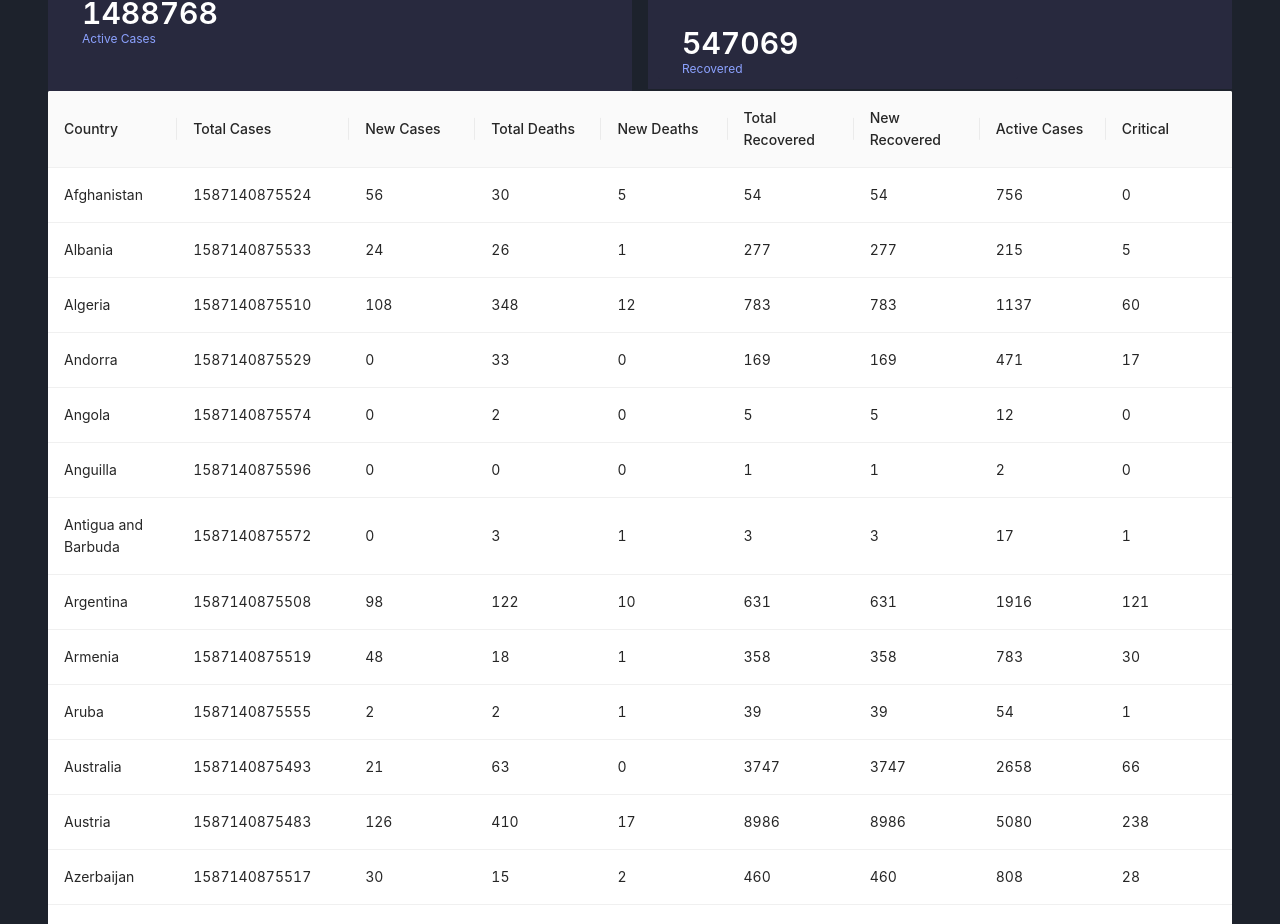
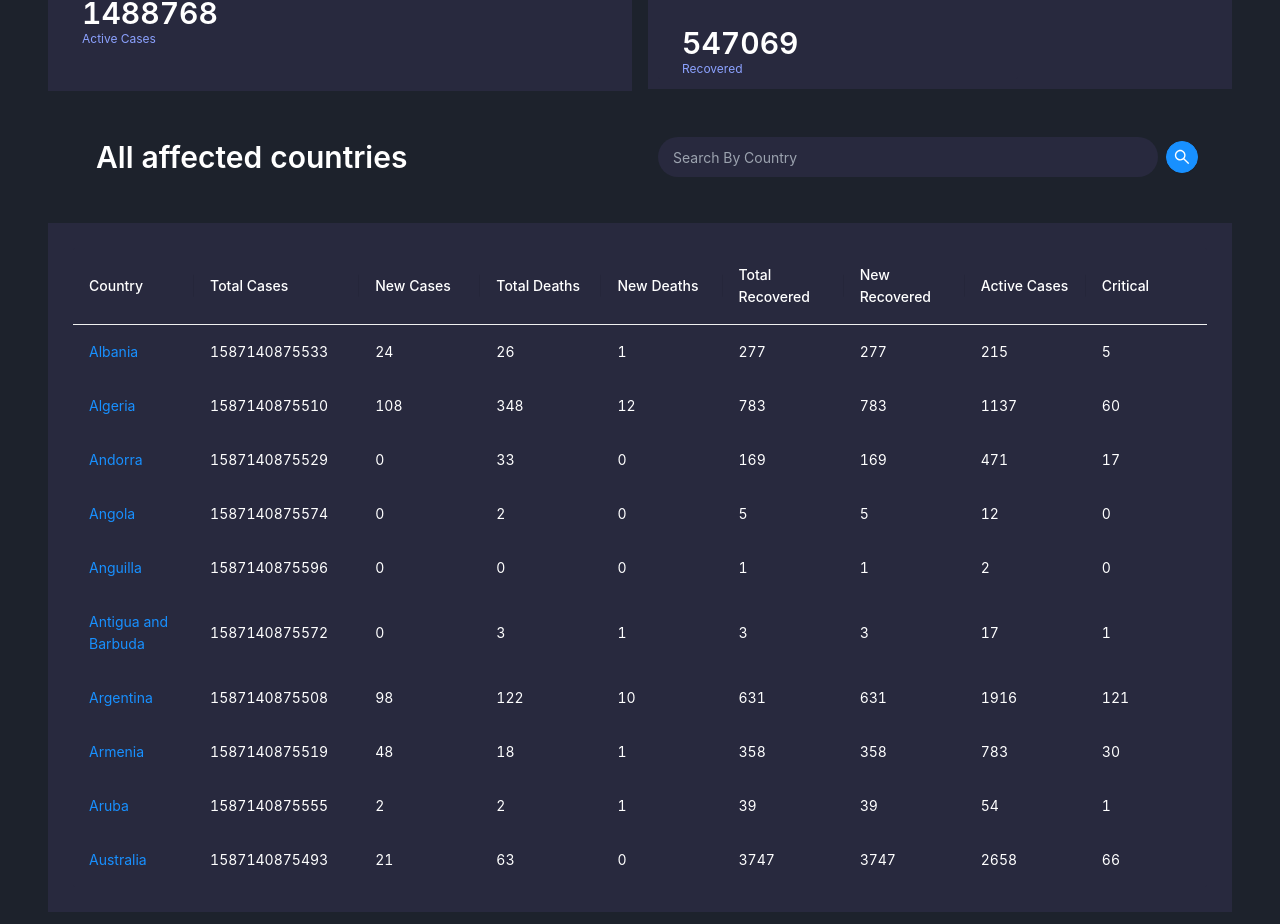
Before and after one commit to Rukshan123/covid-tracker-react, a React (Create React App) app: page / in a window 1280 px wide. Shown: the part 267-1191 px from the top of the page. Built offline with nearby package versions, Linux system fonts and the light colour scheme.

Commit message:
add pagination

```diff
--- a/src/App.css
+++ b/src/App.css
@@ -23,7 +23,34 @@
   font-size: calc(10px + 2vmin);
   color: white;
 }
+.ant-input-affix-wrapper > input.ant-input {
+  background-color: #28293E;
 
+}
+
+.ant-input{
+  color: "#ffff" !important
+}
+
+.ant-table-tbody > tr > td {
+  border-bottom: 0px !important;
+  transition: none;
+}
+
+.ant-table-tbody > tr.ant-table-row:hover > td , .ant-table-tbody > tr > td.ant-table-cell-row-hover {
+  background: none !important;
+}
+
+
+.ant-table , .ant-table-thead > tr > th{
+  background-color: #28293E !important;
+  color: #ffff !important;
+}
+
+thead{
+  background-color: #28293E !important;
+  color: #ffff !important;
+}
 .App-link {
   color: #61dafb;
 }
--- a/src/App.js
+++ b/src/App.js
@@ -29,6 +29,7 @@ function App() {
                 <Table
                     countryWiseCount={countryWiseCount}
                     totalCountryArrLength={totalCountryArrLength}
+                    setCountryWiseCount={setCountryWiseCount}
                     loadedData={loadedData}
                 ></Table>
             </div>
--- a/src/Components/Table.js
+++ b/src/Components/Table.js
@@ -1,13 +1,56 @@
 import React, { useState } from "react";
-import { Space, Pagination, Table, Input } from "antd";
+import { Space, Pagination, Table, Tooltip, Button } from "antd";
+import { SearchOutlined } from "@ant-design/icons";
 
-const DataTable = ({ countryWiseCount, totalCountryArrLength, loadedData }) => {
-    const [sortedInfo, setSortedInfo] = useState({});
+const DataTable = ({
+    countryWiseCount,
+    totalCountryArrLength,
+    loadedData,
+
+    setCountryWiseCount,
+}) => {
+    const [page, setPage] = useState(1);
+    const [postPerPage, setPostPerPage] = useState(10);
+    const [searchText, setSearchText] = useState("");
+
+    const indexOfLastPage = page + postPerPage;
+    const indexOfFirstPage = indexOfLastPage - postPerPage;
+    const currentCountryCovidCount = countryWiseCount.slice(
+        indexOfFirstPage,
+        indexOfLastPage
+    );
+
+    const onShowSizeChange = (current, pageSize) => {
+        setPostPerPage(pageSize);
+    };
+
+    let [filteredData] = useState();
+
+    const itemRender = (current, type, originialElement) => {
+        if (type === "prev") {
+            return (
+                // eslint-disable-next-line jsx-a11y/anchor-is-valid
+                <a className="text-xl" style={{ color: "#595959" }}>{`<`}</a>
+            );
+        }
+        if (type === "next") {
+            return (
+                // eslint-disable-next-line jsx-a11y/anchor-is-valid
+                <a className="text-xl" style={{ color: "#595959" }}>
+                    {" "}
+                    {`>`}{" "}
+                </a>
+            );
+        }
+        return originialElement;
+    };
+
     const columns = [
         {
             title: "Country",
             dataIndex: "country",
             width: 110,
+            render: (text) => <a onClick={alert("hi")}>{text}</a>,
         },
         {
             title: "Total Cases",
@@ -50,12 +93,86 @@ const DataTable = ({ countryWiseCount, totalCountryArrLength, loadedData }) => {
             width: 110,
         },
     ];
+    const handleChange = (e) => {
+        setSearchText(e.target.value);
+        if (e.target.value === "") {
+            loadedData();
+        }
+    };
+
+    const countrySearch = (searchText) => {
+        filteredData = countryWiseCount.filter((value) => {
+            return value.country
+                .toLowerCase()
+                .includes(searchText.toLowerCase());
+        });
+        setCountryWiseCount(filteredData);
+    };
+
     return (
-        <Table
-            columns={columns}
-            dataSource={countryWiseCount}
-            pagination={false}
-        ></Table>
+        <>
+            <div className="grid grid-cols-2 gap-4 text-white">
+                <p className="text-white text-3xl font-semibold m-12 text-left">
+                    All affected countries
+                </p>
+                <Space style={{ margin: 10 }}>
+                    <input
+                        placeholder="Search By Country"
+                        onChange={handleChange}
+                        type="text"
+                        style={{
+                            height: "40px",
+                            borderRadius: "25px",
+                            backgroundColor: "#28293E",
+                            width: "500px",
+                            color: "#fff",
+                            padding: "15px",
+                        }}
+                        // allowClear
+                        value={searchText}
+                    ></input>
+                    <Tooltip title="search">
+                        <Button
+                            onClick={() => {
+                                countrySearch(searchText);
+                            }}
+                            type="primary"
+                            shape="circle"
+                            icon={<SearchOutlined />}
+                        />
+                    </Tooltip>
+                </Space>
+            </div>
+            <Table
+                style={{
+                    backgroundColor: "#28293E",
+                    padding: "25px",
+                }}
+                columns={columns}
+                dataSource={
+                    currentCountryCovidCount.length !== 0
+                        ? currentCountryCovidCount
+                        : countryWiseCount
+                }
+                pagination={false}
+                filteredData={filteredData}
+                stateSearch={countrySearch}
+            ></Table>
+            <Space style={{ margin: 15 }}>
+                <Pagination
+                    onChange={(value) => {
+                        setPage(value);
+                    }}
+                    pageSize={postPerPage}
+                    borderd
+                    postPerPage={postPerPage}
+                    total={totalCountryArrLength}
+                    current={page}
+                    onShowSizeChange={onShowSizeChange}
+                    itemRender={itemRender}
+                ></Pagination>
+            </Space>
+        </>
     );
 };
 
```
